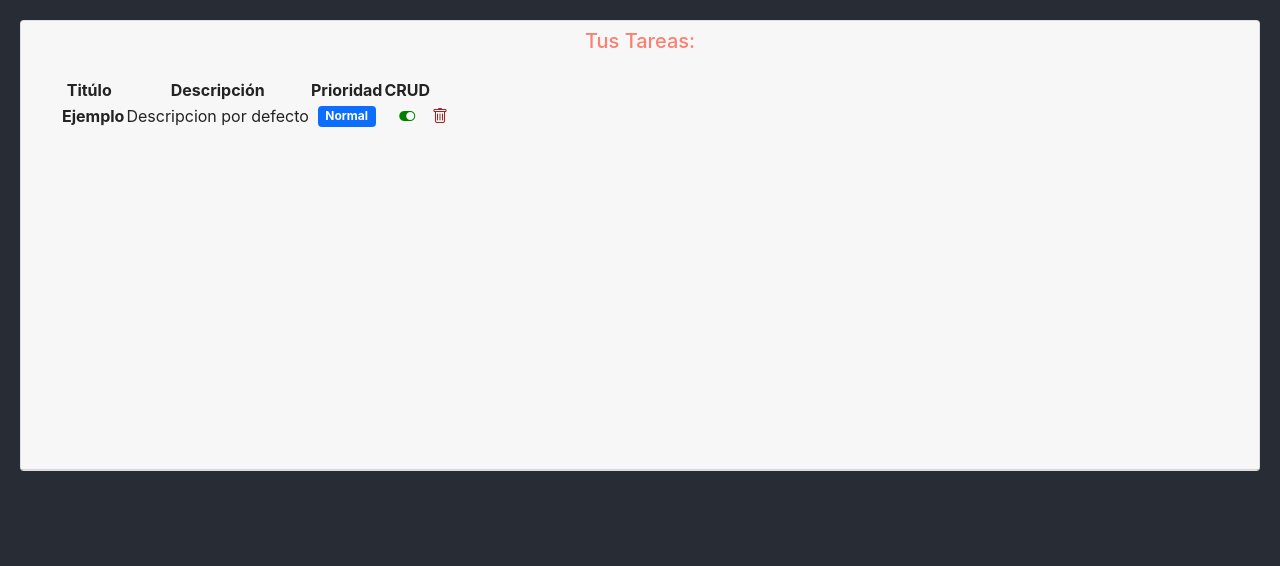
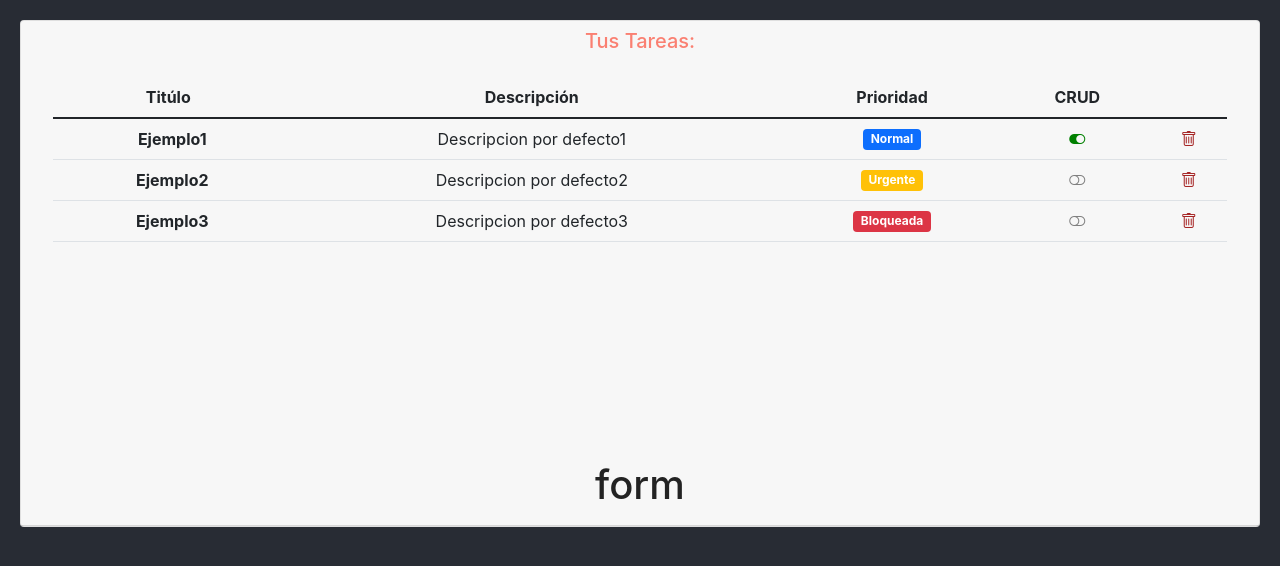
Before and after one commit to Zoen-DEV/Openbootcamp-proyects, a React (Create React App) app in the folder first-app/: page / in a window 1280 px wide. Shown: the top 566 px of the page. Built offline with nearby package versions, Linux system fonts and the light colour scheme.

Commit message:
bootstrap 2

```diff
--- a/first-app/src/components/container/task_list.jsx
+++ b/first-app/src/components/container/task_list.jsx
@@ -3,16 +3,29 @@ import { LEVELS } from "../../models/levels.enum";
 import { Task } from "../../models/task.class";
 import TaskComponent from "../pure/task";
 import "../../styles/task.scss";
+import TaskForm from "../pure/forms/taskForm";
 
 function TaskListComponent() {
-  const defaultTask = new Task(
-    "Ejemplo",
-    "Descripcion por defecto",
+  const defaultTask1 = new Task(
+    "Ejemplo1",
+    "Descripcion por defecto1",
     false,
     LEVELS.NORMAL
   );
+  const defaultTask2 = new Task(
+    "Ejemplo2",
+    "Descripcion por defecto2",
+    true,
+    LEVELS.URGENTE
+  );
+  const defaultTask3 = new Task(
+    "Ejemplo3",
+    "Descripcion por defecto3",
+    true,
+    LEVELS.BLOCKING
+  );
   // Estado del componente
-  const [tasks, setTask] = useState([defaultTask]);
+  const [tasks, setTask] = useState([defaultTask1, defaultTask2, defaultTask3]);
   const [loading, setLoading] = useState(true);
 
   // Control del ciclo de vida
@@ -45,7 +58,7 @@ function TaskListComponent() {
               }}
               data-mdb-perfect-scrollbar="true"
             >
-              <table>
+              <table className="table">
                 <thead>
                   <tr>
                     <th scope="col">Titúlo</th>
@@ -56,10 +69,15 @@ function TaskListComponent() {
                 </thead>
                 <tbody>
                   {/* todo: iterar sobre una lista de tareas */}
-                  <TaskComponent task={defaultTask}></TaskComponent>
+                  {tasks.map((item, index) => {
+                    return (
+                      <TaskComponent key={index} task={item}></TaskComponent>
+                    );
+                  })}
                 </tbody>
               </table>
             </div>
+            <TaskForm></TaskForm>
           </div>
         </div>
       </div>
--- /dev/null
+++ b/first-app/src/components/pure/forms/taskForm.jsx
@@ -0,0 +1,11 @@
+import React from 'react'
+
+const TaskForm = () => {
+  return (
+    <form>
+        <h1>form</h1>
+    </form>
+  )
+}
+
+export default TaskForm;
```
